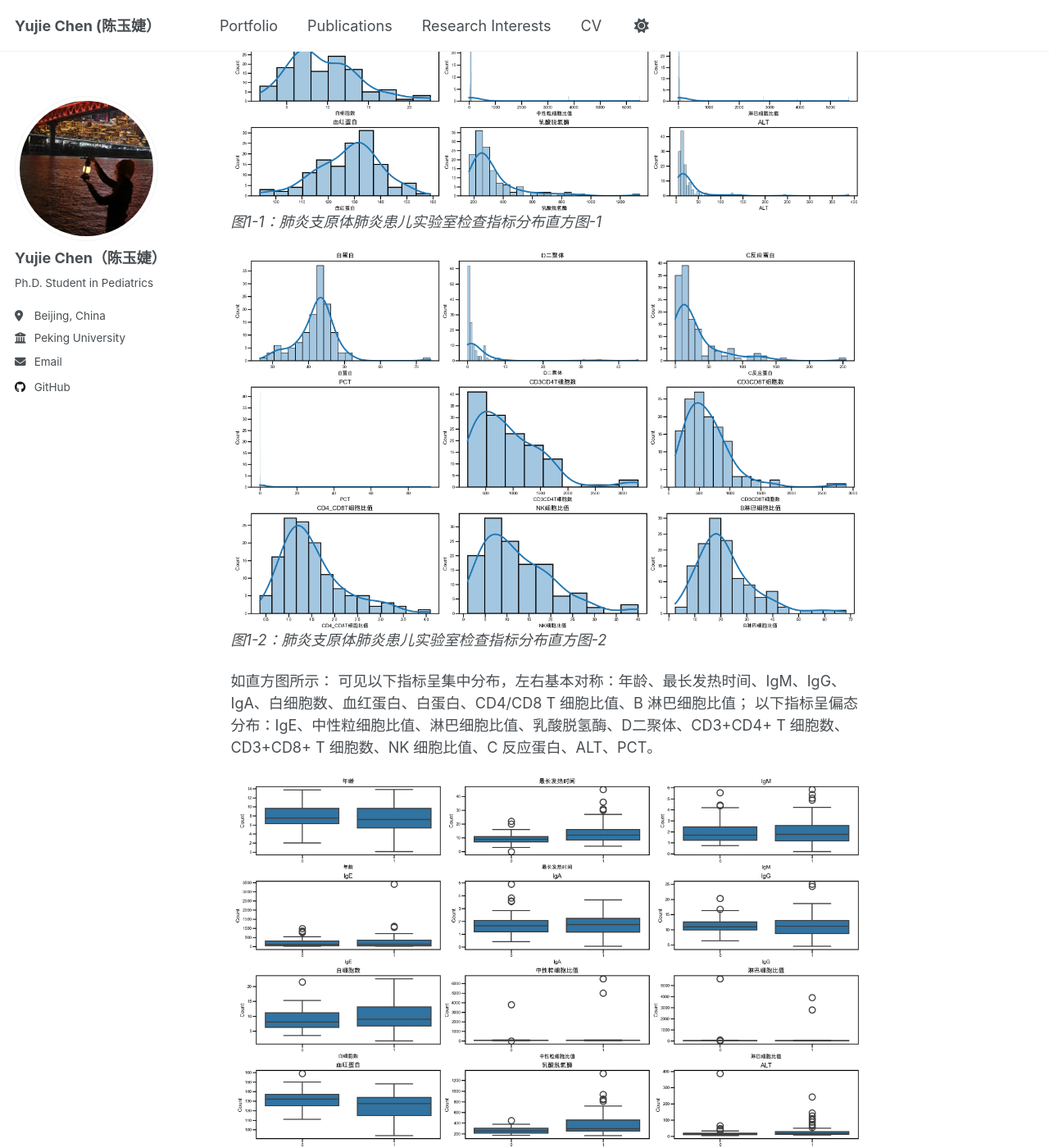
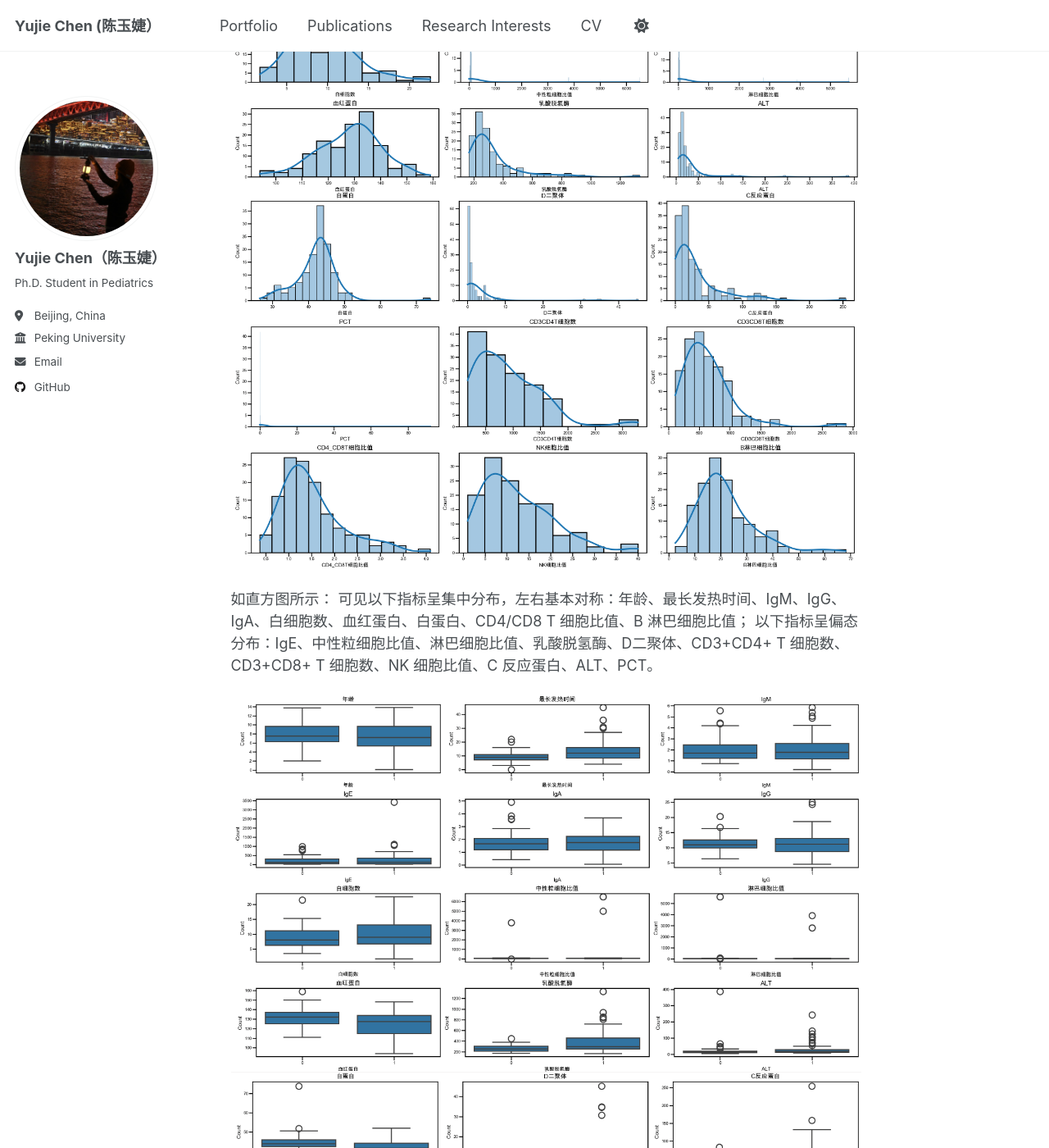
Before and after one commit to yujie7799/yujie7799.github.io, a Jekyll site: the page built from _portfolio/python-data-visualization-mpp.md, in a window 1280 px wide and 1400 px high, scrolled down 3813 px. Shown: the whole window at 82% size. Built offline with Jekyll 4.4.1, drawn with Linux system fonts in a browser that asks for light colours; a script that is not in the unit is left out; some of the changed text lies outside the part shown.

Commit message:
Update python-data-visualization-mpp.md

```diff
--- a/_portfolio/python-data-visualization-mpp.md
+++ b/_portfolio/python-data-visualization-mpp.md
@@ -146,31 +145,24 @@ plt.show()
 ## 分析结果
 ### 1. 探索性数据分析结果
 ![实验室检查分布直方图-1](/image/portfolio/python-data-visualization-mpp/直方图-1.png)
-*图1-1：肺炎支原体肺炎患儿实验室检查指标分布直方图-1*
-
 ![实验室检查分布直方图-2](/image/portfolio/python-data-visualization-mpp/直方图-2.png)
-*图1-2：肺炎支原体肺炎患儿实验室检查指标分布直方图-2*
 
 如直方图所示：
 可见以下指标呈集中分布，左右基本对称：年龄、最长发热时间、IgM、IgG、IgA、白细胞数、血红蛋白、白蛋白、CD4/CD8 T 细胞比值、B 淋巴细胞比值；
 以下指标呈偏态分布：IgE、中性粒细胞比值、淋巴细胞比值、乳酸脱氢酶、D二聚体、CD3+CD4+ T 细胞数、CD3+CD8+ T 细胞数、NK 细胞比值、C 反应蛋白、ALT、PCT。
 
 ![不同结局下各实验室指标分布箱线图-1](/image/portfolio/python-data-visualization-mpp/箱线图-1.png)
-*图2-1：肺炎支原体肺炎患儿实验室检查指标分布箱线图-1*
 ![不同结局下各实验室指标分布箱线图-2](/image/portfolio/python-data-visualization-mpp/箱线图-2.png)
-*图2-2：肺炎支原体肺炎患儿实验室检查指标分布箱线图-2*
 
 通过箱线图可见，CD3CD4T细胞数、CD3CD8T细胞数在GMPP组中显著高于SMPP组，而最长发热时间、白细胞数、白蛋白、D - 二聚体、C 反应蛋白、PCT及IgE、乳酸脱氢酶、ALT等在SMPP组中呈现更高的分布水平与更多高值异常点，提示SMPP组患儿的炎症反应与凝血激活程度更显著且免疫细胞水平更低，可作为预后预测的潜在特征。相比之下，年龄、IgA、IgG、血红蛋白等指标在两组间的分布无明显差异，表明分组与这些基础临床特征无显著关联。
 
 ### 2. 模型评估结果
 ![混淆矩阵热力图](/image/portfolio/python-data-visualization-mpp/热力图.png)
-*图3：混淆矩阵热力图*
 
-混淆矩阵显示模型对轻症肺炎支原体肺炎患者的识别准确率较高，但对重症患者的漏诊率需进一步优化，提示模型在少数类样本上的性能有待提升。
+**结论：**混淆矩阵显示模型对轻症肺炎支原体肺炎患者的识别准确率较高，但对重症患者的漏诊率需进一步优化，提示模型在少数类样本上的性能有待提升。
 
 ![ROC曲线](/image/portfolio/python-data-visualization-mpp/ROC曲线.png)
-*图4：ROC曲线*
 
-ROC曲线的AUC值为0.8077，表明该模型对患者预后的区分能力处于中等偏上水平，具备一定的临床应用潜力。
+**结论：**ROC曲线的AUC值为0.8077，表明该模型对患者预后的区分能力处于中等偏上水平，具备一定的临床应用潜力。
 
 ---
```
Also changed, not shown: other parts of _portfolio/python-data-visualization-mpp.md (+1 -2 lines).
